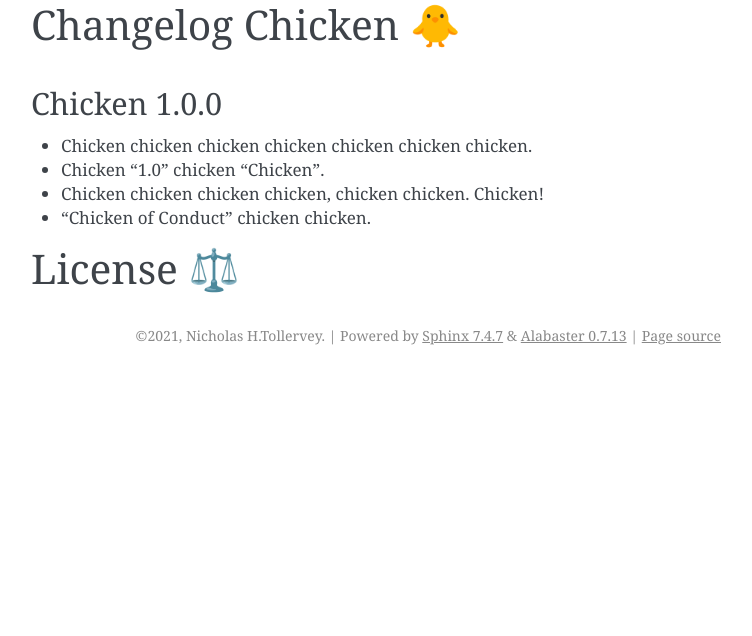
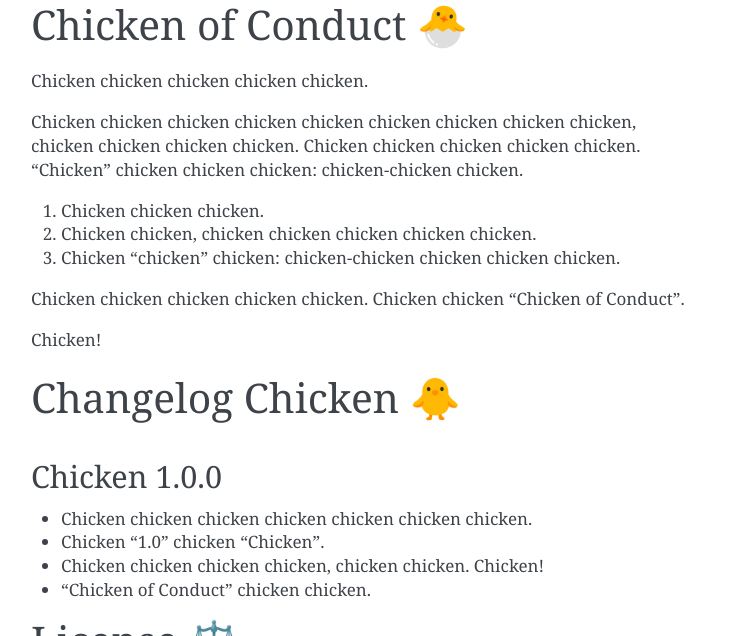
Before and after one commit to ntoll/chckn, a Sphinx documentation site: the page built from docs/index.md, in a window 1280 px wide and 900 px high, scrolled down 2611 px, cut to the strip 264-900 px from the top of the window. Shown: the whole strip, without its empty margins (389-1141 px from the left). Built offline with Sphinx 7.4.7, drawn with Linux system fonts in a browser that asks for light colours; before the commit the page ends 3250 px from its top, so only the background shows below that.

Commit message:
Chicken!

````diff
--- a/docs/index.md
+++ b/docs/index.md
@@ -11,6 +11,9 @@
     :members:
 ```
 
+```{include} ../CODE_OF_CONDUCT.md
+```
+
 ```{include} ../CHANGES.md
 ```
 
````
